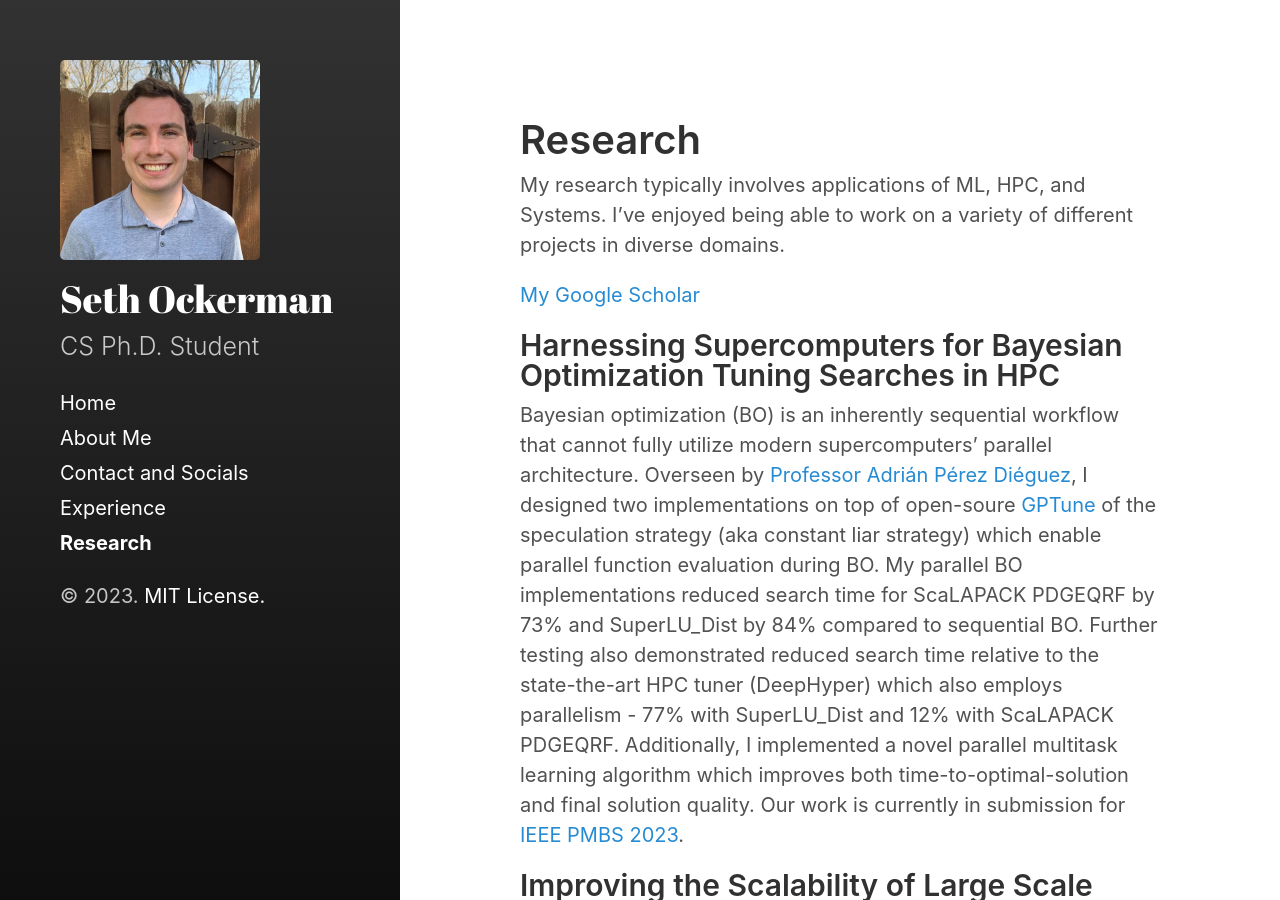
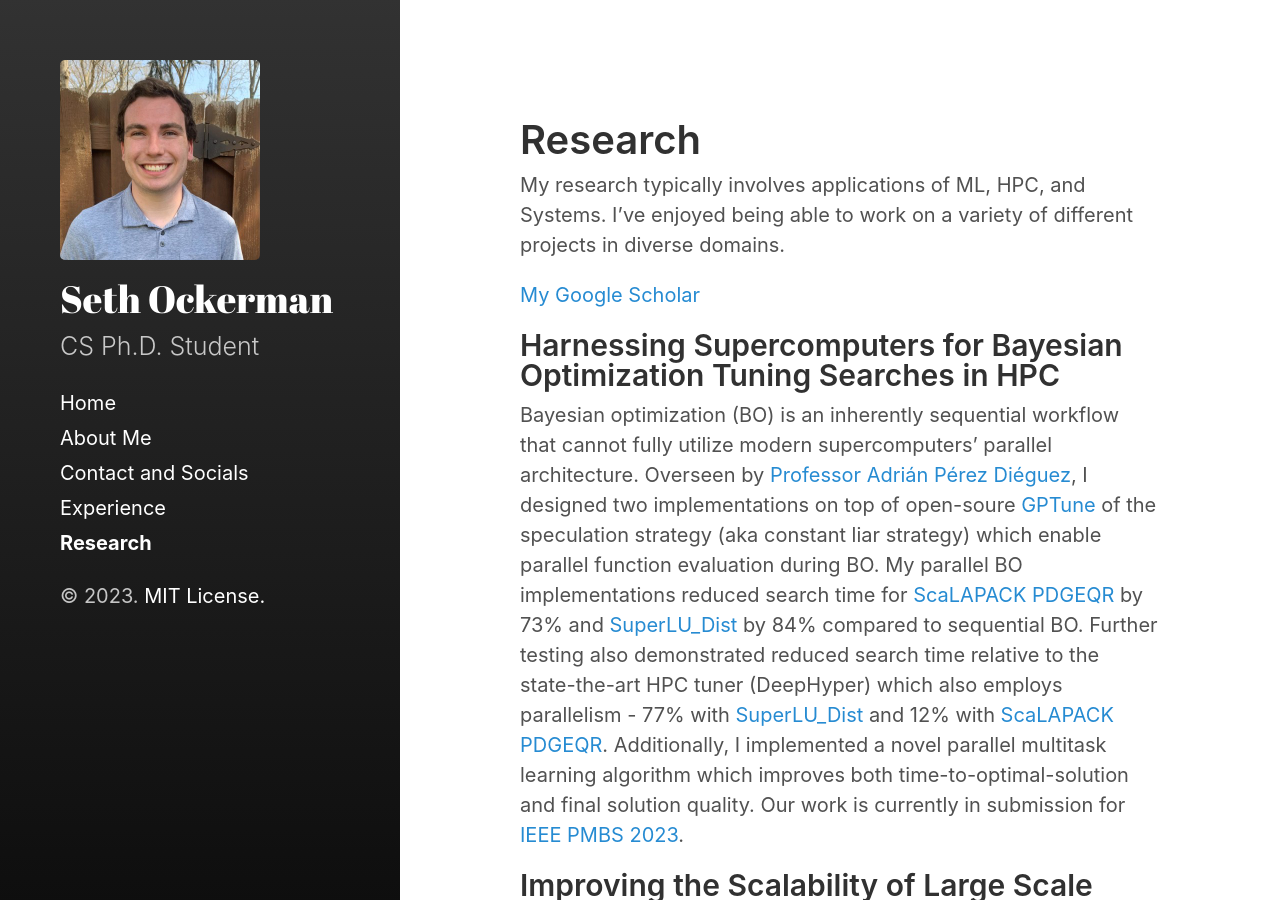
Before and after one commit to OckermanSethGVSU/OckermanSethGVSU.github.io, a Jekyll site: the page built from markdown/research.md, in a window 1280 px wide and 900 px high. Built offline with Jekyll 4.4.1, drawn with Linux system fonts in a browser that asks for light colours.

Commit message:
added links

```diff
--- a/markdown/research.md
+++ b/markdown/research.md
@@ -9,7 +9,7 @@
 
 
 ## Harnessing Supercomputers for Bayesian Optimization Tuning Searches in HPC
-Bayesian optimization (BO) is an inherently sequential workflow that cannot fully utilize modern supercomputers' parallel architecture. Overseen by [Professor Adrián Pérez Diéguez](https://www.linkedin.com/in/aperezdieguez/?originalSubdomain=es){:target="_blank"}, I designed two implementations on top of open-soure [GPTune](https://github.com/gptune/GPTune){:target="_blank"} of the speculation strategy (aka constant liar strategy) which enable parallel function evaluation during BO. My parallel BO implementations reduced search time for ScaLAPACK PDGEQRF by 73% and SuperLU_Dist by 84% compared to sequential BO. Further testing also demonstrated reduced search time relative to the state-the-art HPC tuner (DeepHyper) which also employs parallelism - 77% with SuperLU_Dist and 12% with ScaLAPACK PDGEQRF. Additionally, I implemented a novel parallel multitask learning algorithm which improves both time-to-optimal-solution and final solution quality. Our work is currently in submission for [IEEE PMBS 2023](https://www.dcs.warwick.ac.uk/pmbs/pmbs/PMBS/Welcome.html){:target="_blank"}.
+Bayesian optimization (BO) is an inherently sequential workflow that cannot fully utilize modern supercomputers' parallel architecture. Overseen by [Professor Adrián Pérez Diéguez](https://www.linkedin.com/in/aperezdieguez/?originalSubdomain=es){:target="_blank"}, I designed two implementations on top of open-soure [GPTune](https://github.com/gptune/GPTune){:target="_blank"} of the speculation strategy (aka constant liar strategy) which enable parallel function evaluation during BO. My parallel BO implementations reduced search time for [ScaLAPACK PDGEQR](https://netlib.org/scalapack/explore-html/da/d85/pdgeqrf_8f.html){:target="_blank"} by 73% and [SuperLU_Dist](https://github.com/xiaoyeli/superlu_dist){:target="_blank"} by 84% compared to sequential BO. Further testing also demonstrated reduced search time relative to the state-the-art HPC tuner (DeepHyper) which also employs parallelism - 77% with [SuperLU_Dist](https://github.com/xiaoyeli/superlu_dist){:target="_blank"} and 12% with [ScaLAPACK PDGEQR](https://netlib.org/scalapack/explore-html/da/d85/pdgeqrf_8f.html){:target="_blank"}. Additionally, I implemented a novel parallel multitask learning algorithm which improves both time-to-optimal-solution and final solution quality. Our work is currently in submission for [IEEE PMBS 2023](https://www.dcs.warwick.ac.uk/pmbs/pmbs/PMBS/Welcome.html){:target="_blank"}.
 
 ## Improving the Scalability of Large Scale Image Processing through HPC
 Overseen by [Professor Brian Haab](https://scholar.google.com/citations?user=mC3JPI8AAAAJ&hl=en){:target="_blank"}, I built a large scale image processing toolkit for biological sliding window analysis. By combining the integral image method with GPU programming, I achieved a speedup of 131,806x on small-scale images and a speedup of 10,901x on large-scale microscopy images compared to the previously used method. Our toolkit is publicly available through the [BioPII](https://github.com/OckermanSethGVSU/Bio-PII){:target="_blank"} PIP package. Our work was recently accepted as a short paper in IEEE CIBCB 2023.
```
Also changed, not shown: 2 other files.
